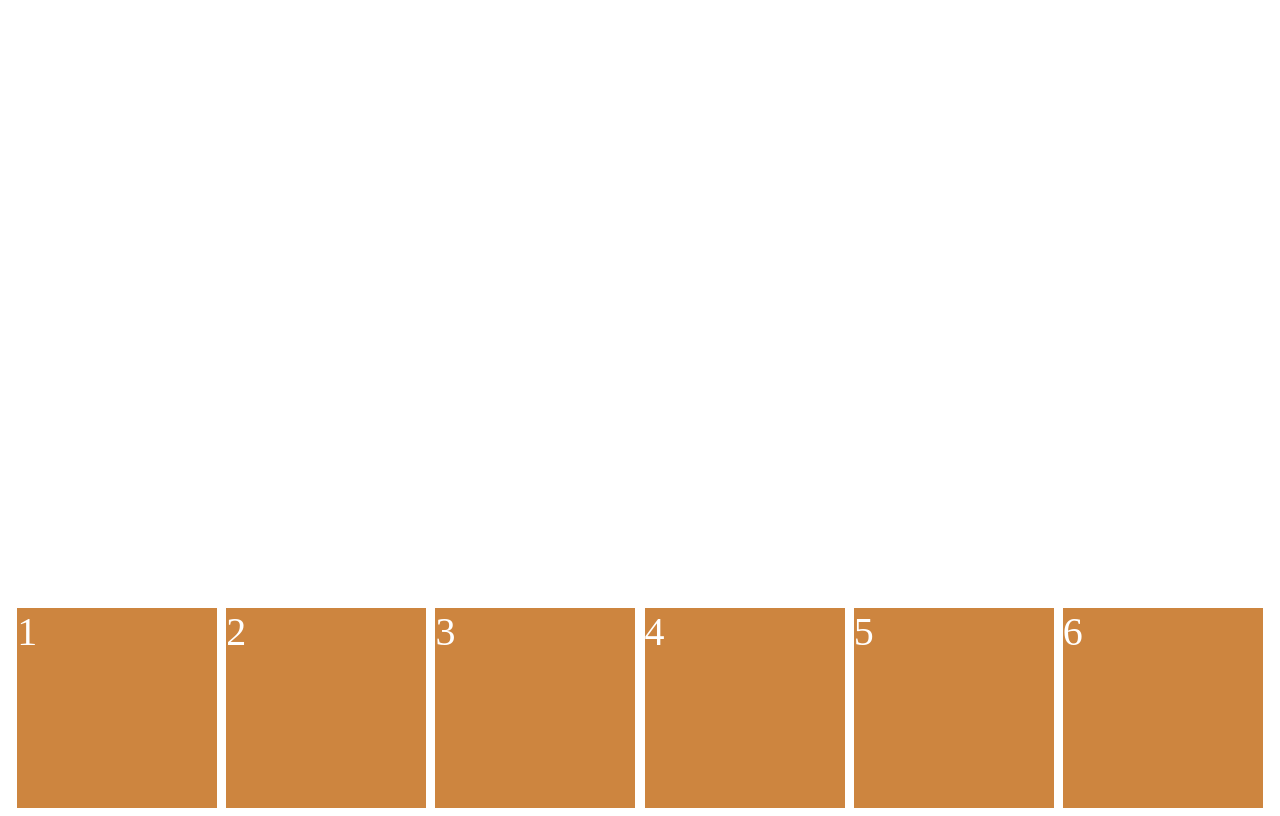
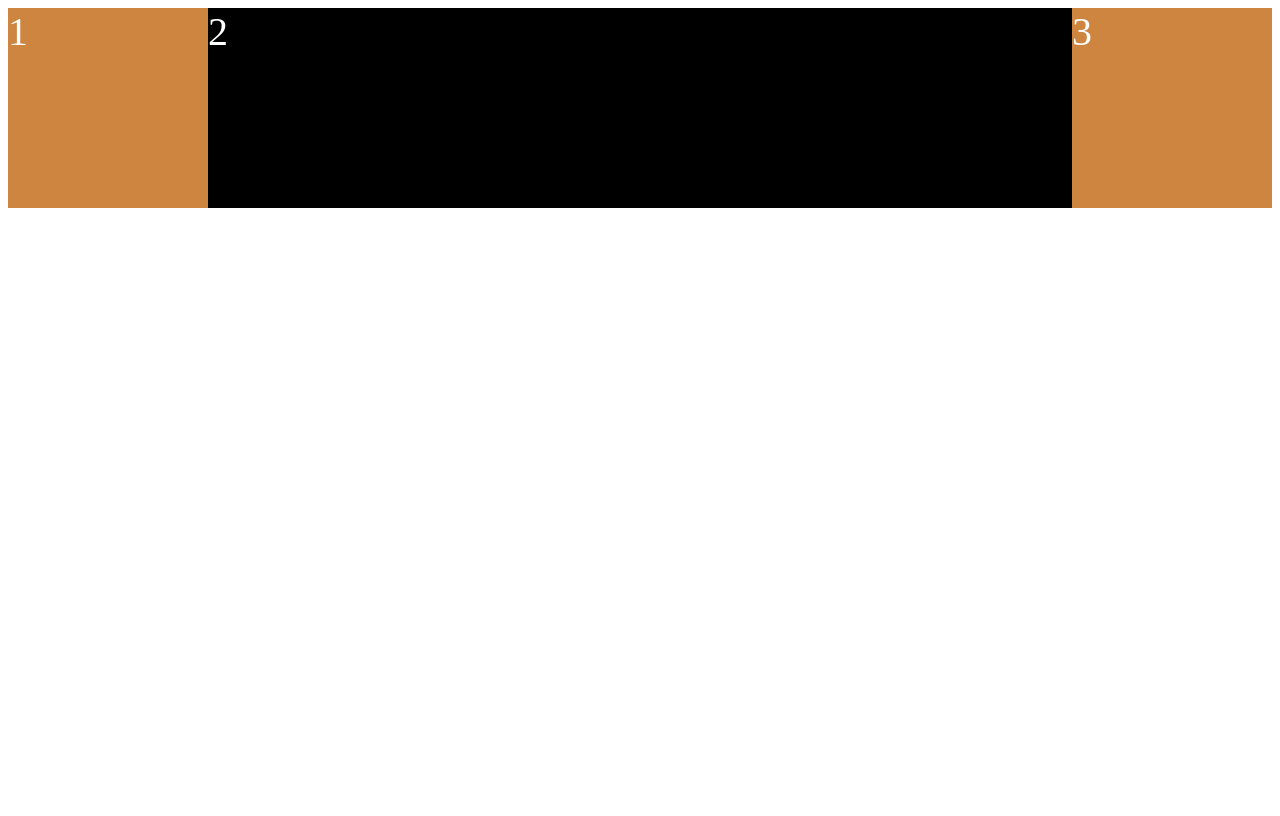
Before and after one commit to UnhappyDogChew/nomadcoder-scss-masterclass, a website: page index.html in a window 1280 px wide. Drawn offline with Linux system fonts and the light colour scheme.

Commit message:
lesson#1.6

```diff
--- a/index.html
+++ b/index.html
@@ -8,8 +8,5 @@
     <div class="child">1</div>
     <div class="child">2</div>
     <div class="child">3</div>
-    <div class="child">4</div>
-    <div class="child">5</div>
-    <div class="child">6</div>
   </body>
 </html>
--- a/styles/styles.css
+++ b/styles/styles.css
@@ -38,7 +38,7 @@
 
   align-content 속성을 설정하면 정렬축이 여러개일 때 정렬축의 위치를 설정할 수 있다.
   */
-  flex-wrap: wrap-reverse;
+  flex-wrap: nowrap;
   align-content: space-between;
 }
 
@@ -73,4 +73,20 @@
   align-self: center;
   order: 1;
   */
+
+  /*
+  lesson #1.6
+
+  부모의 wrap 방식이 nowrap 일때 자식은 공간이 부족하면 크기가 줄어든다.
+  flex-shrink 속성을 설정하면 크기가 줄어드는 비율을 설정할 수 있다.
+  기본이 1이고, 2면 2배, 3이면 3배 더 줄어든다.
+
+  flex-grow 속성은 남는 공간이 있을 때 그 공간을 얼마만큼의 비율로 차지할 것인지를 정한다.
+  기본은 0으로 되어 있으므로 남는 공간이 생겨도 크기가 변하지 않는다.
+  만약 flex-grow 가 1이상인 자식이 여러개 있어도 공간을 추가로 차지하지 않는다. 대신 각각의 값 비율에 따라 남는
+  공간을 나눠가진다.
+  */
+  background-color: black;
+  flex-shrink: 3;
+  flex-grow: 1;
 }
```
